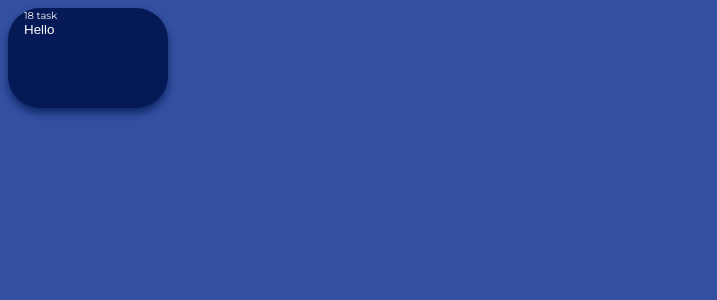
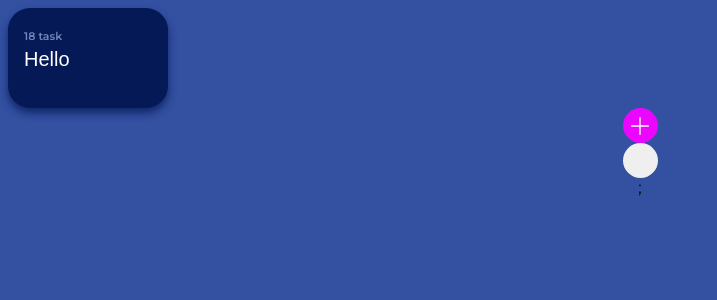
Before and after one commit to Bgomez718/To-Do-Mobile, a React (Create React App) app: page / in a window 1280 px wide. Shown: the top 300 px of the page, without its empty margins (0-717 px from the left). Built offline with nearby package versions, Linux system fonts and the light colour scheme.

Commit message:
Creates the categories card

```diff
--- a/src/App.js
+++ b/src/App.js
@@ -1,7 +1,7 @@
 import "./styles.css";
 import Button from "./Button";
 import Task from "./Task";
-import Section from "./Section";
+import Categories from "./Categories";
 import { ReactComponent as Icon } from "./resources/plus-add-new-create-svgrepo-com.svg";
 
 const hello = () => {
@@ -12,7 +12,9 @@ export default function App() {
   return (
     <div className="App">
       <div>
-        <Section />
+        <Categories />
+
+
       </div>
     </div>
   );
--- /dev/null
+++ b/src/Categories.jsx
@@ -0,0 +1,27 @@
+import react from "react";
+import Button from "./Button";
+import { useState } from "react";
+import { ReactComponent as Icon } from "./resources/plus-add-new-create-svgrepo-com.svg";
+
+export default function Categories(props) {
+  const [showCard, setShowCard] = useState("false");
+
+  function ShowAddPage() {
+    setShowCard(!showCard);
+    console.log("IIIIIIIII");
+  }
+  function showSection() {
+    console.log("HELLLOOOOOOOOOO");
+  }
+  return (
+    <div className="sectionContainer">
+      {/* The goal of this is to show a set of new task when a section is clicked*/}
+      <button className="section" onClick={showSection}>
+        <label className="taskCount">18 task</label>
+        <label className="taskLabel">Hello</label>
+      </button>
+      <Button className="add" icon={<Icon />} onClick={ShowAddPage} />
+      {showCard && <Button />};
+    </div>
+  );
+}
--- a/src/Section.jsx
+++ /dev/null
@@ -1,12 +0,0 @@
-import react from "react";
-
-export default function Section() {
-  return (
-    <div className="sectionContainer">
-      <button className="section">
-        <label className="taskCount">18 task</label>
-        <label className="taskLabel">Hello</label>
-      </button>
-    </div>
-  );
-}
--- a/src/Task.jsx
+++ b/src/Task.jsx
@@ -35,6 +35,7 @@ of components.  */
 
 export default function Task(props) {
   const [isChecked, setIsChecked] = useState(false);
+
   //if its not checked
   function handleClick(boolean) {
     setIsChecked(!isChecked);
--- a/src/styles.css
+++ b/src/styles.css
@@ -12,13 +12,18 @@ label {
 }
 
 .taskCount {
-  font-size: 10px;
+  font-size: 11px;
+  font-weight: bold;
+  color: #7284ba;
   font-family: "Montserrat", sans-serif;
   margin-left: 10px;
+  margin-top: 20px;
 }
 
 .taskLabel {
+  font-size: 20px;
   margin-left: 10px;
+  margin-top: 5px;
 }
 
 .noStrike {
@@ -53,7 +58,7 @@ label {
   min-height: 100px;
   appearance: none;
   border-style: hidden;
-  border-radius: 32px;
+  border-radius: 22px;
   background-color: #041955;
   box-shadow: 0px 5px 8px #0f2767;
 }
```
